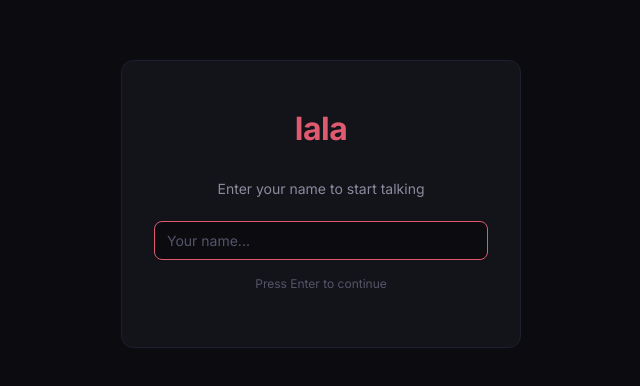
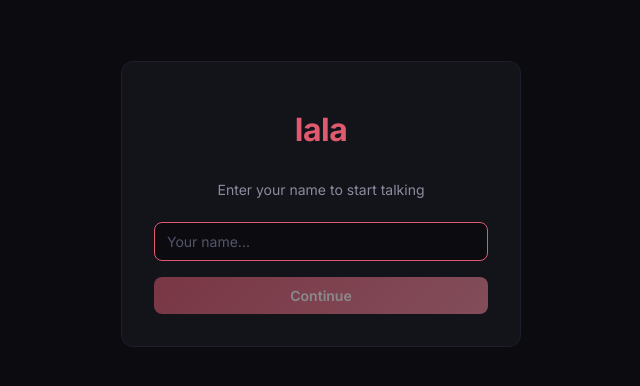
Before and after one commit to eeegoloauq/lala, a React (Vite) app in the folder packages/web/: page / in a window 1280 px wide. Shown: the part 196-582 px from the top of the page, without its empty margins (319-959 px from the left). Built offline with nearby package versions, Linux system fonts and the light colour scheme; no server answers.

Commit message:
feat(web): continue button on the name entry, not only enter

```diff
--- a/packages/web/src/App.tsx
+++ b/packages/web/src/App.tsx
@@ -28,6 +28,7 @@ export default function App() {
     const { settings, updateSettings } = useSettings();
     const route = useRoute();
     const [settingsOpen, setSettingsOpen] = useState(false);
+    const [nameDraft, setNameDraft] = useState('');
     const [sidebarOpen, setSidebarOpen] = useState(false);
     const { volumes, handleVolumeChange } = usePersistedVolumes();
     const [myAvatar, setMyAvatar] = useState(getMyAvatar);
@@ -128,7 +129,13 @@ export default function App() {
     if (!displayName) {
         return (
             <div className="app-layout" style={{ justifyContent: 'center', alignItems: 'center' }}>
-                <div className="home-card">
+                <form
+                    className="home-card"
+                    onSubmit={(e) => {
+                        e.preventDefault();
+                        if (nameDraft.trim()) setDisplayName(nameDraft.trim());
+                    }}
+                >
                     <div className="sidebar-header" style={{ border: 'none', justifyContent: 'center', marginBottom: '16px' }}>
                         <span className="logo" style={{ fontSize: '32px' }}>lala</span>
                     </div>
@@ -137,20 +144,17 @@ export default function App() {
                         <input
                             className="input"
                             placeholder={t('welcome.namePlaceholder')}
+                            aria-label={t('welcome.namePlaceholder')}
                             autoFocus
                             maxLength={MAX_NAME_LENGTH}
-                            onKeyDown={(e) => {
-                                if (e.key === 'Enter') {
-                                    const val = (e.target as HTMLInputElement).value.trim();
-                                    if (val) setDisplayName(val);
-                                }
-                            }}
+                            value={nameDraft}
+                            onChange={e => setNameDraft(e.target.value)}
                         />
                     </div>
-                    <p style={{ fontSize: '12px', color: 'var(--text-muted)' }}>
-                        {t('welcome.pressEnter')}
-                    </p>
-                </div>
+                    <button className="btn btn-primary" type="submit" disabled={!nameDraft.trim()}>
+                        {t('welcome.continue')}
+                    </button>
+                </form>
             </div>
         );
     }
--- a/packages/web/src/locales/en.json
+++ b/packages/web/src/locales/en.json
@@ -108,7 +108,7 @@
     "subtitle": "Select a voice channel on the left to get started",
     "enterName": "Enter your name to start talking",
     "namePlaceholder": "Your name...",
-    "pressEnter": "Press Enter to continue",
+    "continue": "Continue",
     "lobbyHint": "Select a channel to join, or create one"
   },
   "chat": {
--- a/packages/web/src/locales/ru.json
+++ b/packages/web/src/locales/ru.json
@@ -108,7 +108,7 @@
     "subtitle": "Выбери голосовой канал слева, чтобы начать",
     "enterName": "Введи имя, чтобы начать",
     "namePlaceholder": "Твоё имя...",
-    "pressEnter": "Нажми Enter, чтобы продолжить",
+    "continue": "Продолжить",
     "lobbyHint": "Выбери канал, чтобы присоединиться, или создай новый"
   },
   "chat": {
```
Also changed, not shown: 2 other files (tests, documents, lock files or other folders).
